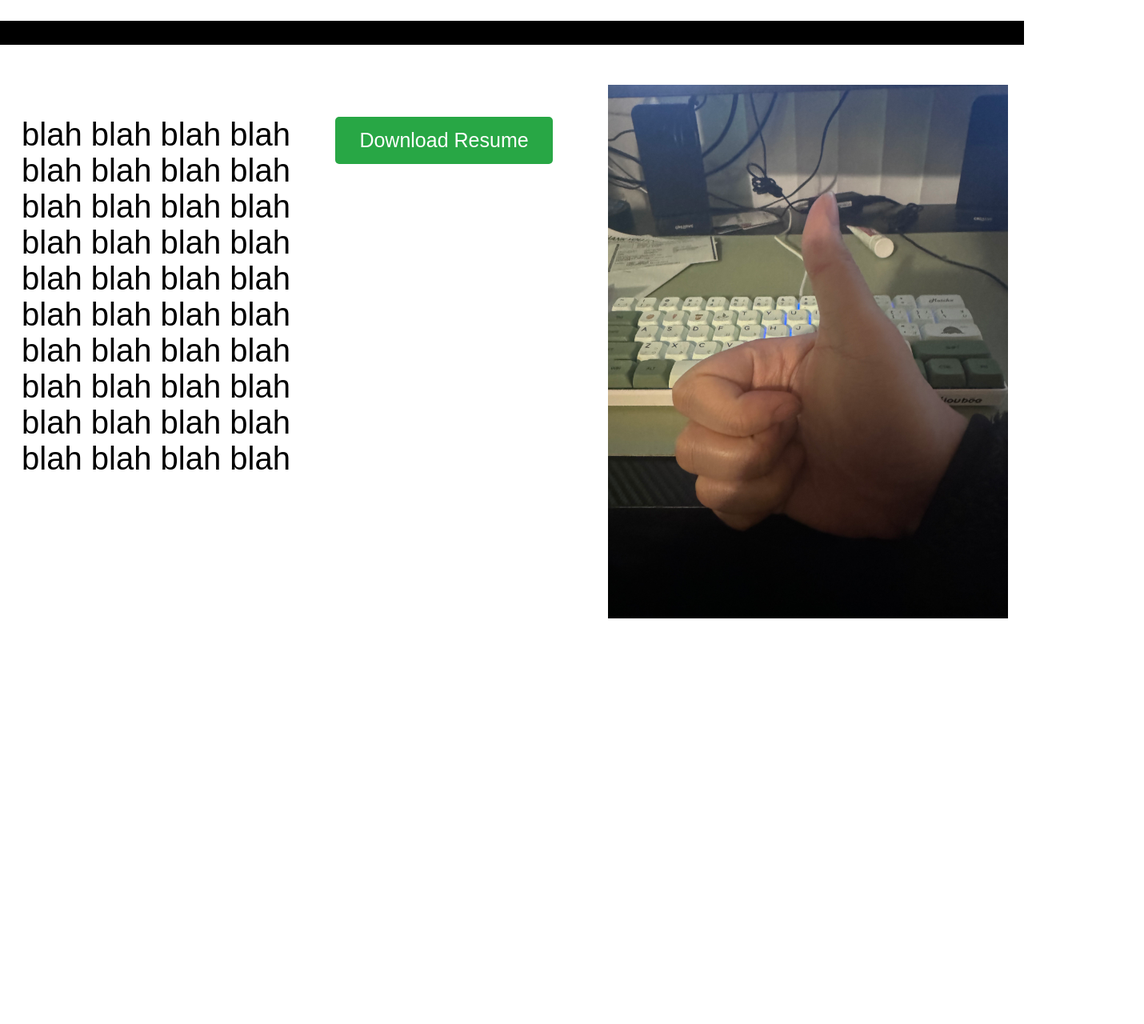
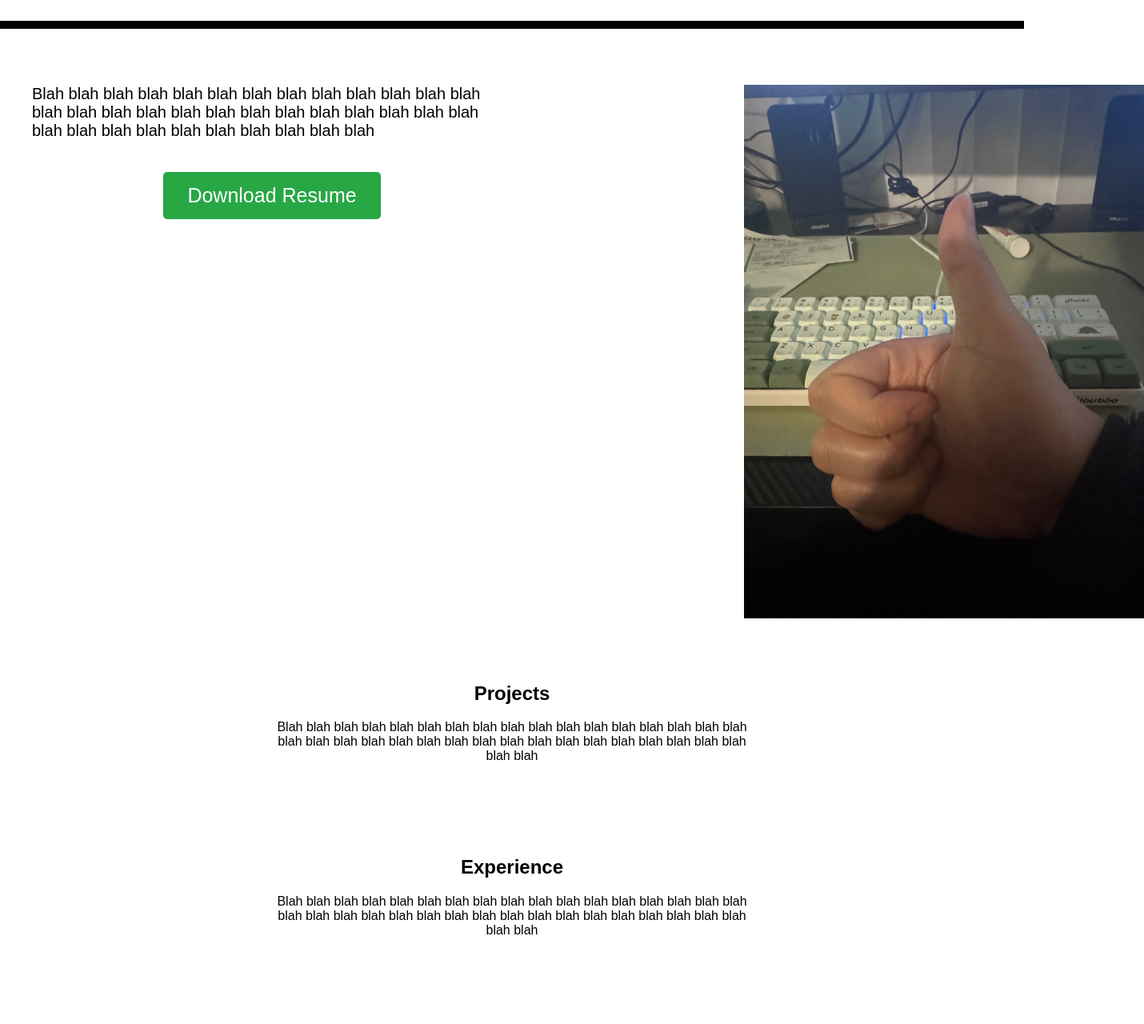
Before and after one commit to JimmyNguyen9057/Jimmy, a plain HTML site: page index.html in a window 1280 px wide. Shown: the part 218-1498 px from the top of the page at 80% size, 1430 px wide, since content can reach past the window. Before the commit the page ends 991 px from the top, so only its background shows below. Drawn offline with Linux system fonts and the light colour scheme.

Commit message:
Updated website 2

```diff
--- a/index.html
+++ b/index.html
@@ -8,13 +8,14 @@
         body {
             margin: 0;
             font-family: Arial, sans-serif;
+            scroll-behavior: smooth; /* Smooth scrolling for section navigation */
         }
 
         /* Flexbox to align the title and buttons on the same row */
         .header-container {
             display: flex;
-            justify-content: space-between; /* Align elements to opposite sides */
-            align-items: center; /* Center elements vertically */
+            justify-content: space-between; /* Align title and buttons */
+            align-items: center; /* Center vertically */
             padding: 20px;
         }
 
@@ -23,22 +24,18 @@
             margin: 0;
         }
 
-        p {
-            font-size: 40px;
-        }
-
         /* Button container styles */
         .button-container {
             display: flex;
-            gap: 30px; /* Increased gap for more space between buttons */
+            gap: 30px; /* Space between buttons */
         }
 
         .home-button {
-            background-color: #007bff;
+            background-color: #30388a;
             color: #ffcc00;
-            border-radius: 10px; /* Larger radius for smoother corners */
-            font-size: 40px; /* Match the size to the title */
-            padding: 15px 30px; /* Increase padding for larger buttons */
+            border-radius: 10px;
+            font-size: 40px;
+            padding: 15px 30px;
             text-decoration: none;
             display: inline-block;
             text-align: center;
@@ -46,50 +43,64 @@
 
         .home-button:hover {
             background-color: #0056b3;
+            transform: scale(1.1);
+            transition: transform 0.2s ease;
         }
 
         #top-black-bar {
-            border-top: 30px solid #000;
+            border-top: 10px solid #000;
             height: 30px;
-            margin-top: 20px; /* Adds space below the buttons */
+            margin-top: 20px;
         }
 
-        /* Image positioning and resizing */
+        /* Image styles with animation */
         img {
-            width: 60%; /* Set the image width to fill more space */
-            max-width: 500px; /* Prevent the image from growing too large */
+            width: 60%; /* Fill more space */
+            max-width: 500px; /* Prevent it from getting too large */
             height: auto; /* Maintain aspect ratio */
-            float: right; /* Align the image to the right */
+            float: right; /* Align to the right */
             margin-top: 20px; /* Space above the image */
             margin-left: 20px; /* Gap on the left */
             margin-right: 20px; /* Gap on the right */
             display: block; /* Ensure image is displayed as block element */
+            animation-name: slide-from-right;
+            animation-duration: 1s;
+            animation-timing-function: ease-out;
+            animation-fill-mode: forwards;
+        }
+
+        @keyframes slide-from-right {
+            from {
+                transform: translateX(100%); /* Start off-screen */
+                opacity: 0; /* Transparent at start */
+            }
+            to {
+                transform: translateX(50%); /* End in final position */
+                opacity: 1; /* Fully visible */
+            }
         }
 
         /* About me section and resume button */
         .about-container {
             display: flex;
-            justify-content: flex-start; /* Align text and image side by side */
-            margin-top: 20px;
+            flex-wrap: wrap; /* Wrap content on smaller screens */
+            justify-content: flex-start;
             padding: 20px;
-            max-width: 1200px; /* Max width to prevent text from stretching too wide */
-            margin: 0 auto; /* Center the content */
+            max-width: 1200px;
+            margin: 0 auto; /* Center content */
         }
 
         .about-text {
-            max-width: 50%; /* Control paragraph width */
+            max-width: 50%; /* Limit text width */
             font-size: 20px;
             margin-right: 20px;
-            text-align: center; /* Center text inside the container */
         }
 
-        /* Container to center the text and button vertically */
         .about-text-container {
             display: flex;
-            flex-direction: column; /* Stack the text and button vertically */
-            align-items: center; /* Center the text and button */
+            flex-direction: column;
+            align-items: center;
             width: 100%;
-            margin-top: 20px; /* Add space between the text and the button */
         }
 
         .download-button {
@@ -99,18 +110,29 @@
             padding: 15px 30px;
             text-decoration: none;
             border-radius: 5px;
-            text-align: center;
-            margin-top: 20px; /* Space between the text and the button */
+            margin-top: 20px;
         }
 
         .download-button:hover {
             background-color: #218838;
+            transform: scale(1.1);
+            transition: transform 0.2s ease;
         }
 
+        section {
+            max-width: 600px; /* Restrict the text width */
+            margin: 0 auto; /* Center the section horizontally */
+            text-align: center; /* Center-align the text */
+            padding: 40px 20px; /* Add some padding around sections */
+        }
+
+        #about-me, #projects, #contact-me, #experience {
+            text-align: center;
+        }
     </style>
 </head>
 <body>
-    <!-- Header Section with Title and Buttons on Opposite Sides -->
+    <!-- Header Section -->
     <div class="header-container">
         <h1>Jimmy Nguyen</h1>
         <div class="button-container">
@@ -121,27 +143,49 @@
         </div>
     </div>
 
-    <!-- Black Border Section -->
+    <!-- Black Bar -->
     <div id="top-black-bar"></div>
 
-    <!-- Image Section (below the black bar, aligned to the right) -->
-    <img src="IMG_9881.jpeg" alt="Test Image">
-
-    <!-- About Me Section with Text and Download Button -->
+    <!-- About Me Section -->
         <div class="about-container">
             <div class="about-text">
                 <p>
+                    Blah blah blah blah blah blah blah blah blah blah
                     blah blah blah blah blah blah blah blah blah blah
                     blah blah blah blah blah blah blah blah blah blah
-                blah blah blah blah blah blah blah blah blah blah
-                blah blah blah blah blah blah blah blah blah blah
+                    blah blah blah blah blah blah
                 </p>
-        </div>
-
-        <!-- Container for the button to be centered below the text -->
                 <div class="about-text-container">
                     <a href="resume.pdf" class="download-button" download>Download Resume</a>
                 </div>
             </div>
+            <img src="IMG_9881.jpeg" alt="About Me Image">
+        </div>
+
+    <!-- Projects Section -->
+    <section id="projects">
+        <h2>Projects</h2>
+        <p>Blah blah blah blah blah blah blah blah blah blah
+            blah blah blah blah blah blah blah blah blah blah
+            blah blah blah blah blah blah blah blah blah blah
+            blah blah blah blah blah blah</p>
+    </section>
+
+    <!-- Experience Section -->
+    <section id="experience">
+        <h2>Experience</h2>
+        <p>Blah blah blah blah blah blah blah blah blah blah
+            blah blah blah blah blah blah blah blah blah blah
+            blah blah blah blah blah blah blah blah blah blah
+            blah blah blah blah blah blah</p>
+    </section>
+
+    <!-- Contact Me Section -->
+    <section id="contact-me">
+        <h2>Contact Me</h2>
+        <button>
+            <img src="githublogo.jpg" alt="GitHub">
+        </button>
+    </section>
 </body>
 </html>
```
Also changed, not shown: githublogo.jpg (added), linkedinlogo.jpeg (added). Lines whose indentation alone changed are shown as unchanged.
